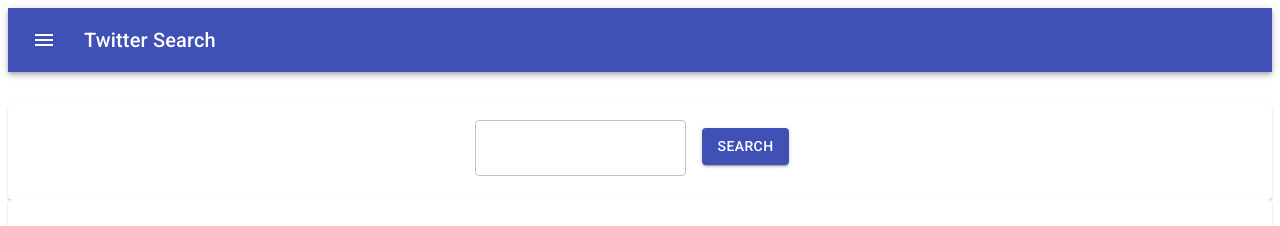
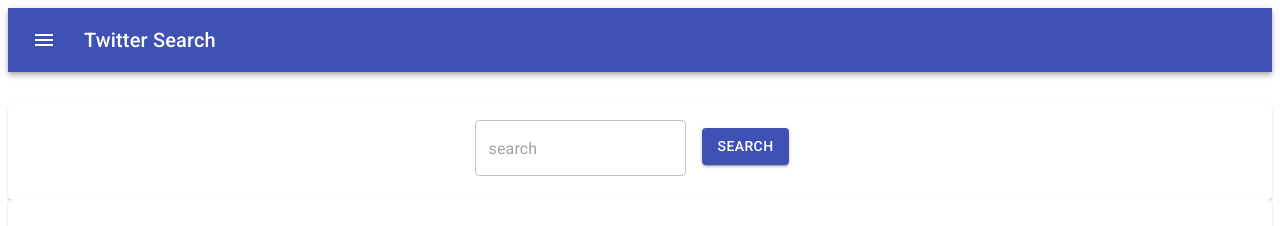
Before and after one commit to skhanhub/twitter-search, a React (Create React App) app in the folder client/: page / in a window 1280 px wide. Shown: the top 226 px of the page. Built offline with nearby package versions, Linux system fonts and the light colour scheme.

Commit message:
placeholder text and data-testid

```diff
--- a/client/src/components/TwitterForm/TwitterForm.tsx
+++ b/client/src/components/TwitterForm/TwitterForm.tsx
@@ -54,6 +54,7 @@
           <TextField
             variant="outlined"
             value={search}
+            placeholder="search"
             onChange={(event)=>{
               event.preventDefault();
               dispatch(setSearchText(event.target.value));
@@ -63,6 +64,7 @@
             style={{margin: '0.5rem 1rem'}}
             variant="contained"
             color="primary"
+            data-testid="searchButton"
             onClick={handleSearchUser}
           >
             Search
```
